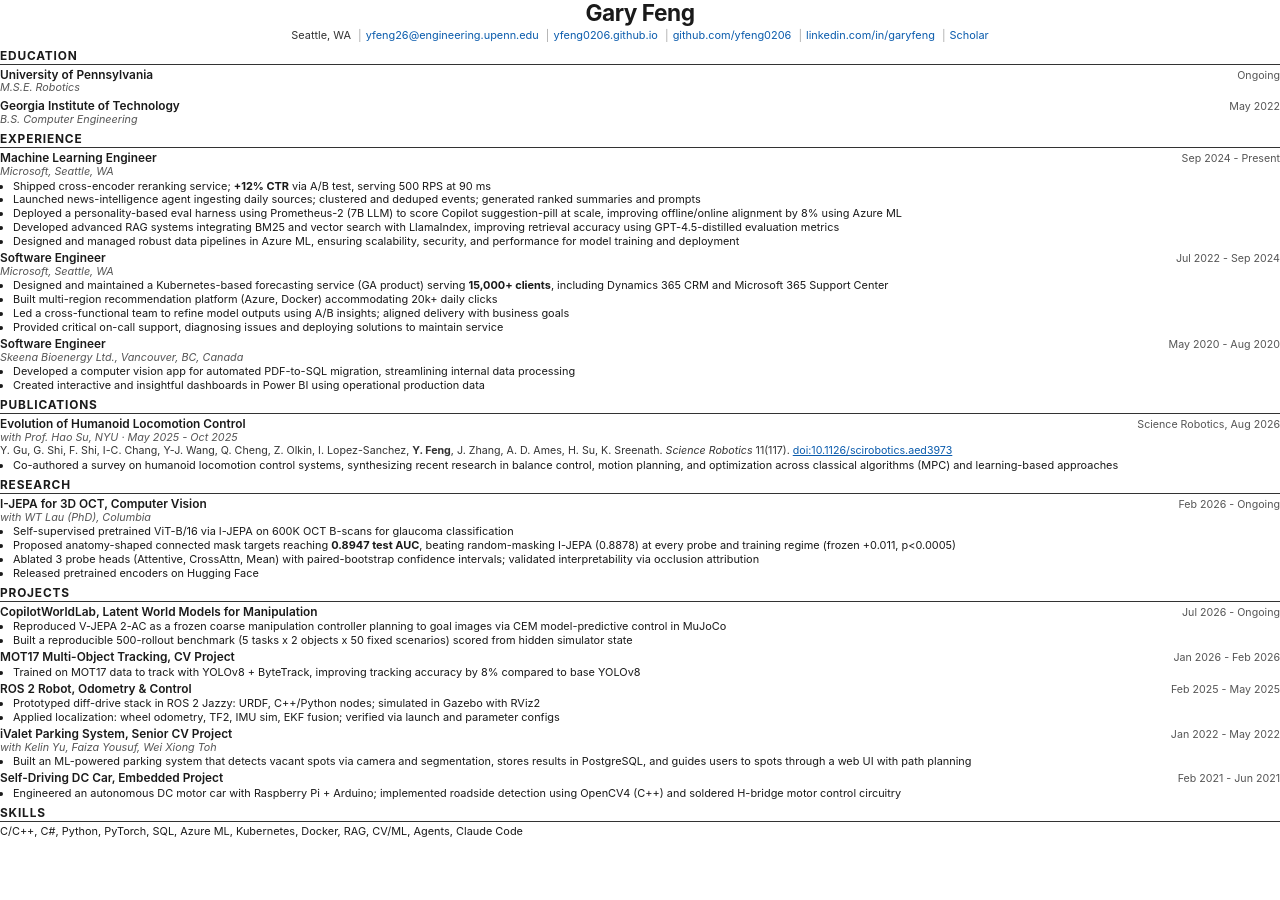
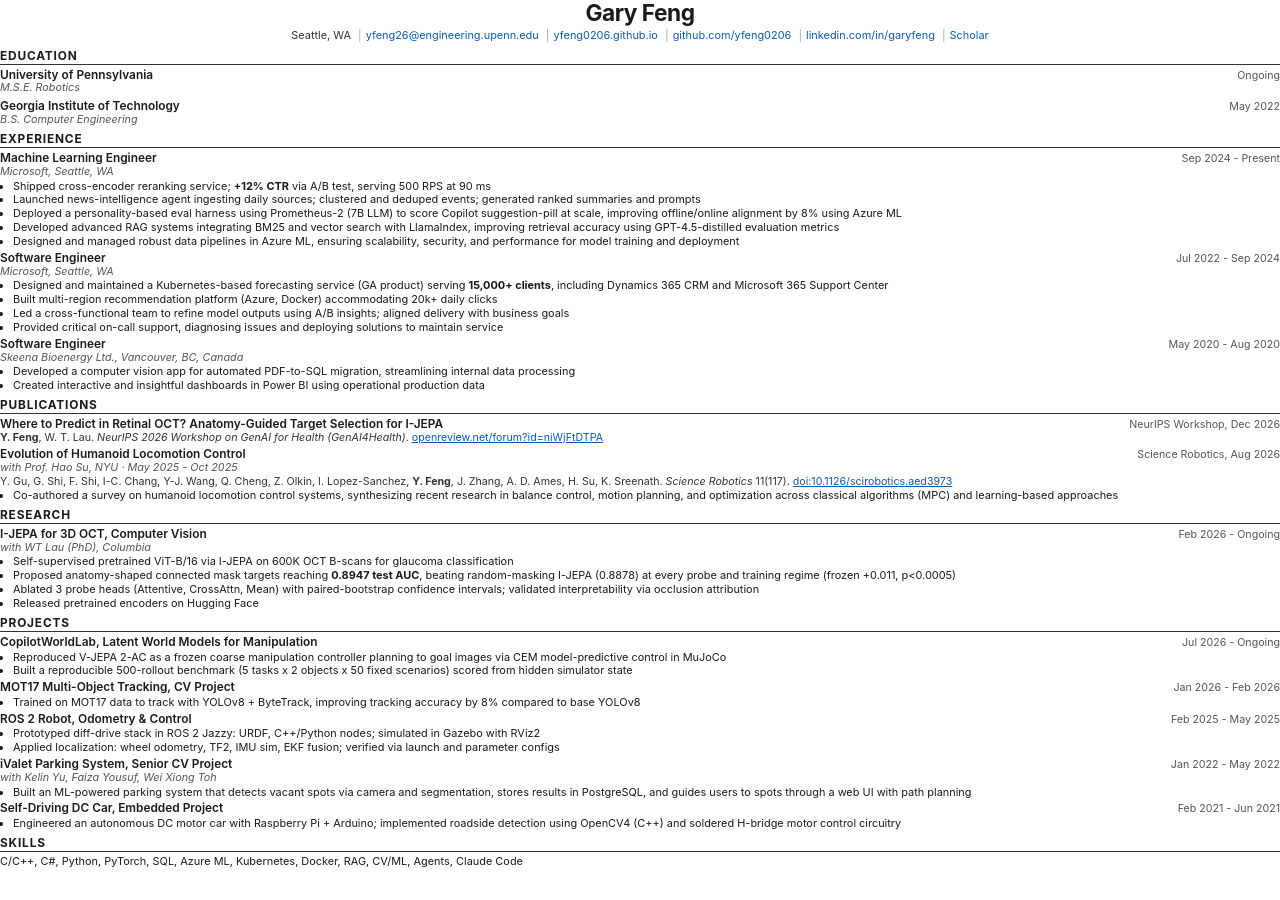
Before and after one commit to yfeng0206/yfeng0206.github.io, a Jekyll site: the page assets/resume/gary-feng-resume.html, which Jekyll copies as it is, in a window 1280 px wide. Built offline with Jekyll 4.4.1, drawn with Linux system fonts in a browser that asks for light colours.

Commit message:
Add NeurIPS 2026 GenAI4Health workshop paper
Adds the I-JEPA retinal OCT paper to Research > Publications with a Figure 1 teaser, links it from the OCT project page, lists it in the CV PDF, generalizes the publication template (per-entry alt text and links), and refreshes the README structure notes.

Co-authored-by: Copilot <223556219+Copilot@users.noreply.github.com>

Copilot-Session: 842d0d62-03a9-48d3-8d1c-033bd1a377df

```diff
--- a/assets/resume/gary-feng-resume.html
+++ b/assets/resume/gary-feng-resume.html
@@ -1,15 +1,16 @@
 <!DOCTYPE html>
 <!--
   Print source for the downloadable resume PDF.
-  Content mirrors "Resume 2026.docx" (Gary's editable master) with two additions:
-  the now-published Science Robotics citation, and CopilotWorldLab.
+  Content mirrors "Resume 2026.docx" (Gary's editable master) with three additions:
+  the now-published Science Robotics citation, the NeurIPS 2026 GenAI4Health workshop
+  paper, and CopilotWorldLab.
   Phone number is intentionally omitted: this PDF is served publicly from the site.
 
   Regenerate with:
     & "C:\Program Files\Google\Chrome\Application\chrome.exe" --headless --disable-gpu `
       --print-to-pdf="assets\resume\gary-feng-resume.pdf" --no-pdf-header-footer `
       "file:///C:/Users/Gary/yfeng0206.github.io/assets/resume/gary-feng-resume.html"
-  Keep in sync with _pages/resume.md.
+  Keep in sync with _pages/cv.md.
 -->
 <html lang="en">
 <head>
@@ -118,6 +119,17 @@
 <h2>Publications</h2>
 <div class="entry">
   <div class="row">
+    <span class="role">Where to Predict in Retinal OCT? Anatomy-Guided Target Selection for I-JEPA</span>
+    <span class="meta">NeurIPS Workshop, Dec 2026</span>
+  </div>
+  <div class="authors">
+    <strong>Y. Feng</strong>, W. T. Lau.
+    <em>NeurIPS 2026 Workshop on GenAI for Health (GenAI4Health)</em>.
+    <a href="https://openreview.net/forum?id=niWjFtDTPA">openreview.net/forum?id=niWjFtDTPA</a>
+  </div>
+</div>
+<div class="entry">
+  <div class="row">
     <span class="role">Evolution of Humanoid Locomotion Control</span>
     <span class="meta">Science Robotics, Aug 2026</span>
   </div>
```
Also changed, not shown: _data/publications.yml (+19 -0 lines), _layouts/researchindex.html (+6 -3 lines), _pages/cv.md (+1 -1 lines), _research/ijepa-3d-oct.md (+4 -0 lines), README.md, assets/images/sel-oct-jepa.jpg (added), assets/resume/gary-feng-resume.png, 1 other file.
